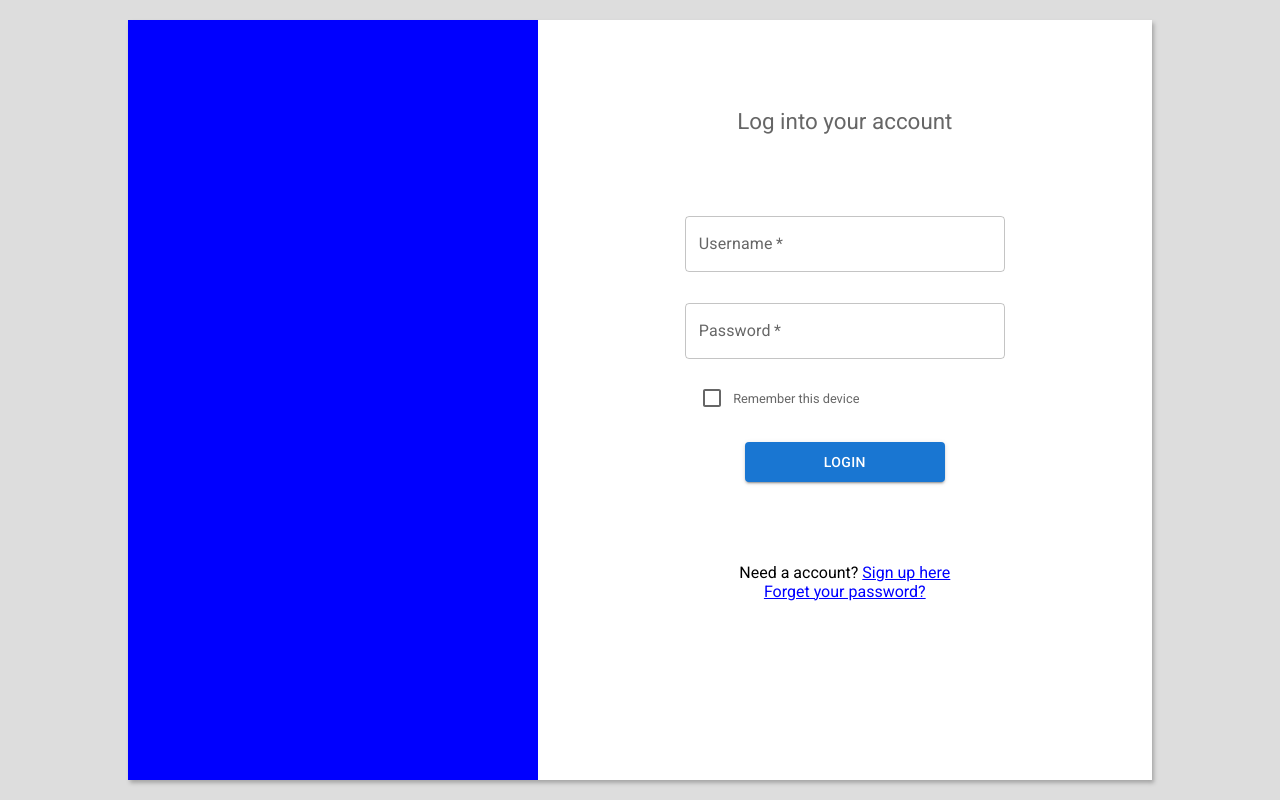
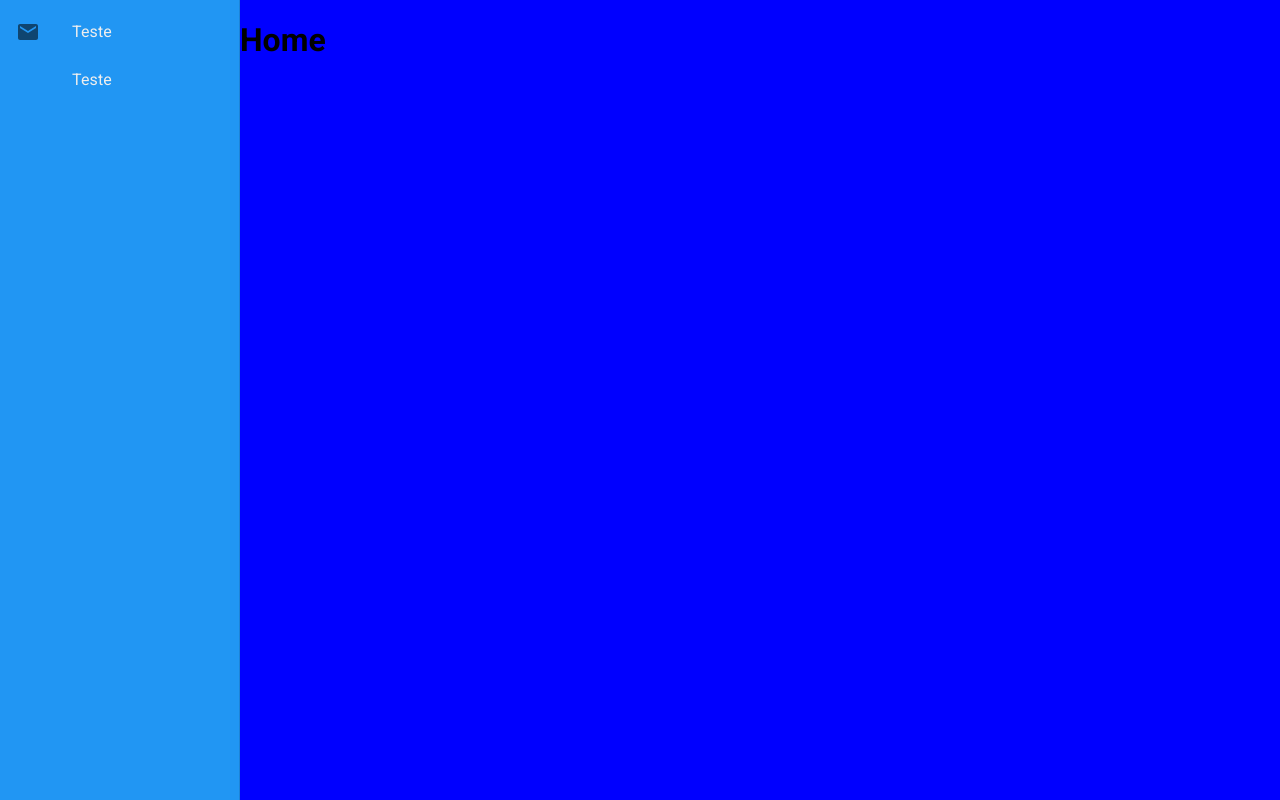
Before and after one commit to foxfromars/exacthealth_front, a React (Vite) app: page / in a window 1280 px wide. Before the commit this address led to /login. Built offline with nearby package versions, Linux system fonts and the light colour scheme.

Commit message:
navbar, themeProvider, layout of routes

```diff
--- a/index.html
+++ b/index.html
@@ -12,7 +12,7 @@
     rel="stylesheet">
 </head>
 
-<body style="margin: 0; height: 100vh; width: 100%;">
+<body style="margin: 0; width: 100%;">
   <div id="root"></div>
   <script type="module" src="/src/main.tsx"></script>
 </body>
--- a/package.json
+++ b/package.json
@@ -12,10 +12,12 @@
     "@emotion/react": "^11.10.5",
     "@emotion/styled": "^11.10.5",
     "@fontsource/roboto": "^4.5.8",
+    "@mui/icons-material": "^5.11.9",
     "@mui/material": "^5.11.8",
     "@mui/styled-engine-sc": "^5.11.0",
     "@types/styled-components": "^5.1.26",
     "axios": "^1.3.3",
+    "mui": "^0.0.1",
     "react": "^18.2.0",
     "react-dom": "^18.2.0",
     "react-router-dom": "^6.8.1",
--- /dev/null
+++ b/src/components/BarItem/index.tsx
@@ -0,0 +1,29 @@
+import {
+  ListItem,
+  ListItemButton,
+  ListItemIcon,
+  ListItemText,
+} from "@mui/material";
+
+type Props = {
+  text: string;
+  icon?: any;
+}
+
+export default function NavbarItem({ text, icon }: Props) {
+  return (
+    <ListItem
+      disablePadding
+      sx={{ color: "#eee" }}
+    >
+      <ListItemButton sx={{
+        "&:hover": {
+          backgroundColor: "#aaaaaa44",
+        }
+      }}>
+        <ListItemIcon>{icon ? icon : null}</ListItemIcon>
+        <ListItemText primary={text} />
+      </ListItemButton>
+    </ListItem>
+  );
+}
--- /dev/null
+++ b/src/components/Navbar/index.tsx
@@ -0,0 +1,36 @@
+import {
+  Drawer,
+  List,
+  Box,
+} from "@mui/material";
+import { useTheme } from "@mui/material/styles";
+
+import { useState } from "react";
+
+
+export default function Navbar({ children }: any) {
+  const theme = useTheme();
+
+  return (
+    <Box sx={{ display: "flex", bgcolor: "white", minHeight: "100vh" }}>
+      <Drawer
+        anchor="left"
+        open={true}
+        sx={{
+          width: 240,
+          flexShrink: 0,
+          '& .MuiDrawer-paper': {
+            width: 240,
+            bgcolor: theme.palette.primary.main,
+            boxSizing: 'border-box',
+          },
+        }}
+        variant="persistent"
+      >
+        <List>
+          {children}
+        </List>
+      </Drawer>
+    </Box>
+  )
+}
--- /dev/null
+++ b/src/components/Pages/ContainerPage/index.tsx
@@ -0,0 +1,18 @@
+import { Box } from "@mui/material";
+import { Email as EmailIcon } from "@mui/icons-material";
+import { Outlet } from "react-router-dom";
+
+import Navbar from "../../Navbar";
+import NavbarItem from "../../BarItem";
+
+export default function ContainerPage() {
+  return (
+    <Box sx={{ display: "flex", bgcolor: "blue", minHeight: "100vh", minWith: "100%" }} >
+      <Navbar>
+        <NavbarItem text="Teste" icon={<EmailIcon/>}/>
+        <NavbarItem text="Teste" />
+      </Navbar>
+      <Outlet />
+    </Box>
+  );
+}
--- a/src/main.tsx
+++ b/src/main.tsx
@@ -3,17 +3,29 @@ import ReactDOM from 'react-dom/client'
 import {
   BrowserRouter
 } from "react-router-dom";
+import { ThemeProvider } from "@mui/material";
+import theme from "./themes/themes";
 
 import Routes from "./routes/routes.js";
 import "./index.css";
 import AuthProvider from './contexts/authProvider.js';
+import "@mui/material/styles"
+
+declare module "@mui/material/styles" {
+  interface PaletteOptions {
+    bg?: string,
+    surface?: string,
+  }
+}
 
 ReactDOM.createRoot(document.getElementById('root') as HTMLElement).render(
   <React.StrictMode>
     <AuthProvider>
-      <BrowserRouter>
-        <Routes />
-      </BrowserRouter>
+      <ThemeProvider theme={theme} >
+        <BrowserRouter>
+          <Routes />
+        </BrowserRouter>
+      </ThemeProvider>
     </AuthProvider>
   </React.StrictMode>,
 )
--- a/src/routes/routes.tsx
+++ b/src/routes/routes.tsx
@@ -1,16 +1,16 @@
-import { Routes, Route, Outlet, Link } from "react-router-dom";
+import { Routes, Route, } from "react-router-dom";
 import Login from "../components/Pages/Login";
 import NotFound from "../components/Pages/404";
 import Signup from "../components/Pages/Signup";
-import ProtectRoutes from "./protectRoutes";
-import Home from "../components/Pages/Home";
+import ContainerPage from "../components/Pages/ContainerPage";
+import Home from "../components/Pages/Home/index";
 
 export default function routes() {
   return (
     <Routes>
       <Route path="/login" element={<Login />} />
       <Route path="/signup" element={<Signup />} />
-      <Route element={<ProtectRoutes />}>
+      <Route element={<ContainerPage />}>
         <Route path="/" element={<Home />} />
       </Route>
       <Route path="*" element={<NotFound />} />
--- /dev/null
+++ b/src/themes/themes.ts
@@ -0,0 +1,29 @@
+import { createTheme } from "@mui/material";
+import { blue, purple, grey, red, green } from "@mui/material/colors";
+
+let theme = createTheme({
+  palette: {
+    primary: {
+      main: blue[500],
+      light: blue[100],
+      dark: blue[900],
+    },
+    secondary: {
+      main: purple[400],
+      light: purple[100],
+      dark: purple[900],
+    },
+    error: {
+      main: red[900],
+    },
+    success: {
+      main: green[400],
+    },
+    surface: grey[50],
+    bg: grey[100],
+  }
+})
+
+theme = createTheme(theme, { });
+
+export default theme;
```
Also changed, not shown: src/components/Navbar/style.ts (added), 1 other file (tests, documents, lock files or other folders).
